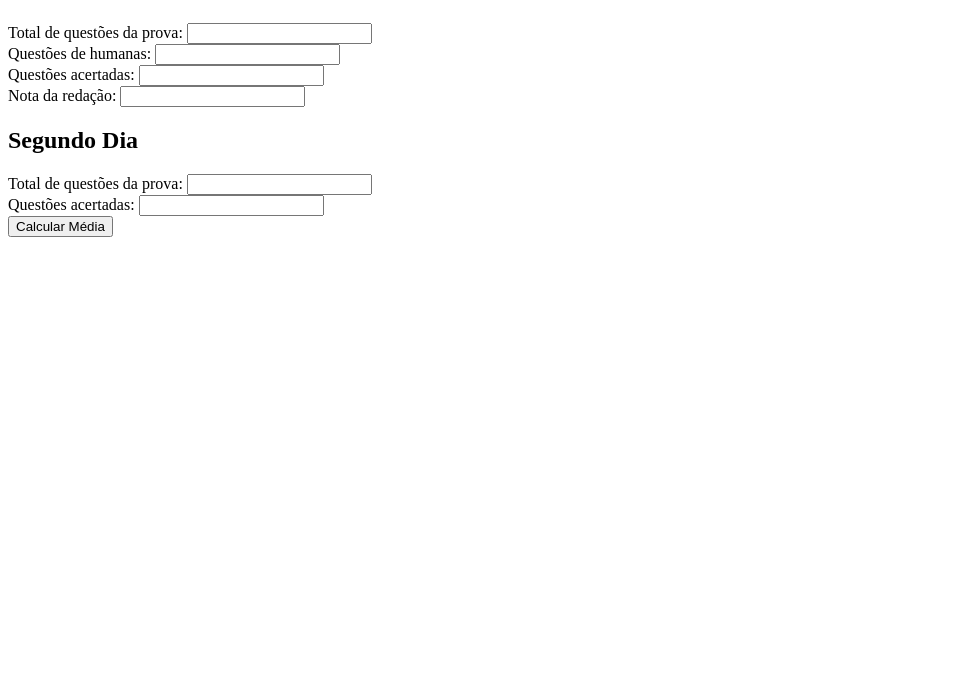
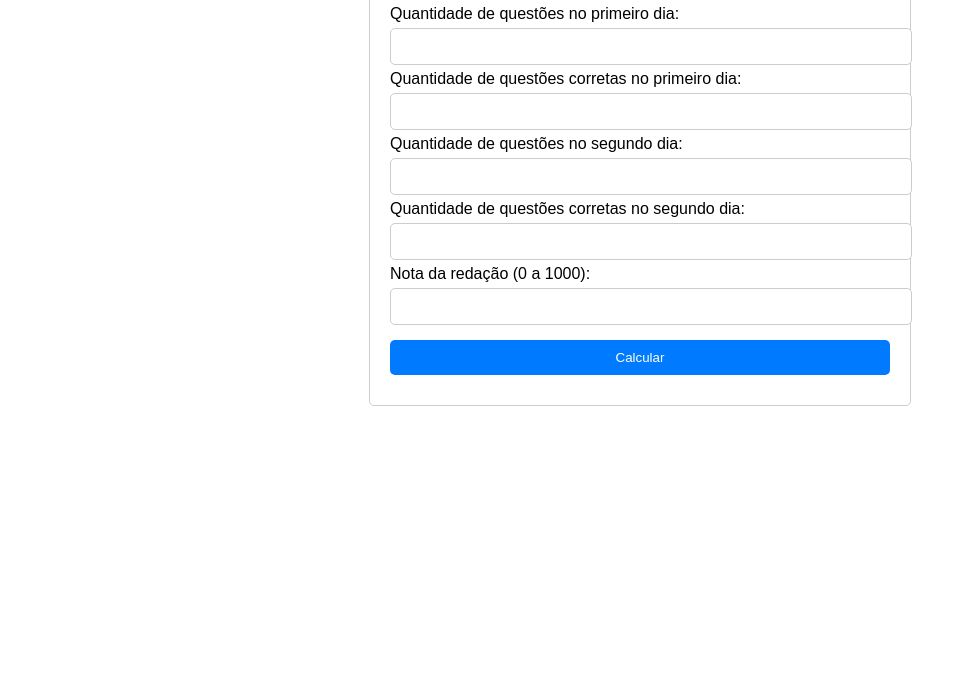
Before and after one commit to estevaotarifa001/ENEM-3RAO, a plain HTML site: page index.html in a window 1280 px wide. Shown: the part 104-800 px from the top of the page, without its empty margins (0-967 px from the left). Drawn offline with Linux system fonts and the light colour scheme.

Commit message:
Update index.html

```diff
--- a/index.html
+++ b/index.html
@@ -1,55 +1,79 @@
 <!DOCTYPE html>
-<html lang="pt-br">
+<html lang="pt-BR">
 <head>
-    <meta charset="UTF-8">
-    <meta name="viewport" content="width=device-width, initial-scale=1.0">
-    <title>Calculadora de Nota do ENEM</title>
-    <style>
-        /* Estilos CSS podem ser adicionados aqui */
-    </style>
+<meta charset="UTF-8">
+<meta name="viewport" content="width=device-width, initial-scale=1.0">
+<title>Calculadora de Nota do ENEM</title>
+<style>
+    body {
+        font-family: Arial, sans-serif;
+        margin: 0;
+        padding: 0;
+        box-sizing: border-box;
+    }
+    .container {
+        max-width: 500px;
+        margin: 20px auto;
+        padding: 20px;
+        border: 1px solid #ccc;
+        border-radius: 5px;
+    }
+    input[type="number"] {
+        width: 100%;
+        padding: 10px;
+        margin: 5px 0;
+        border-radius: 5px;
+        border: 1px solid #ccc;
+    }
+    input[type="submit"] {
+        width: 100%;
+        padding: 10px;
+        margin: 10px 0;
+        border: none;
+        background-color: #007bff;
+        color: #fff;
+        border-radius: 5px;
+        cursor: pointer;
+    }
+</style>
 </head>
 <body>
-    <h1>Calculadora de Nota do ENEM</h1>
 
-    <h2>Primeiro Dia</h2>
-    <label for="totalQuestoes">Total de questões da prova:</label>
-    <input type="number" id="totalQuestoes" required><br>
+<div class="container">
+    <h2>Calculadora de Nota do ENEM</h2>
+    <form id="enemForm">
+        <label for="questoesPrimeiroDia">Quantidade de questões no primeiro dia:</label>
+        <input type="number" id="questoesPrimeiroDia" required>
+        <label for="corretasPrimeiroDia">Quantidade de questões corretas no primeiro dia:</label>
+        <input type="number" id="corretasPrimeiroDia" required>
 
-    <label for="questoesHumanas">Questões de humanas:</label>
-    <input type="number" id="questoesHumanas" required><br>
+        <label for="questoesSegundoDia">Quantidade de questões no segundo dia:</label>
+        <input type="number" id="questoesSegundoDia" required>
+        <label for="corretasSegundoDia">Quantidade de questões corretas no segundo dia:</label>
+        <input type="number" id="corretasSegundoDia" required>
 
-    <label for="questoesAcertadas">Questões acertadas:</label>
-    <input type="number" id="questoesAcertadas" required><br>
+        <label for="notaRedacao">Nota da redação (0 a 1000):</label>
+        <input type="number" id="notaRedacao" min="0" max="1000" required>
 
-    <label for="notaRedacao">Nota da redação:</label>
-    <input type="number" id="notaRedacao" required><br>
+        <input type="submit" value="Calcular">
+    </form>
+</div>
 
-    <h2>Segundo Dia</h2>
-    <label for="totalQuestoesSegundoDia">Total de questões da prova:</label>
-    <input type="number" id="totalQuestoesSegundoDia" required><br>
+<script>
+    document.getElementById('enemForm').addEventListener('submit', function(event) {
+        event.preventDefault();
 
-    <label for="questoesAcertadasSegundoDia">Questões acertadas:</label>
-    <input type="number" id="questoesAcertadasSegundoDia" required><br>
+        var questoesPrimeiroDia = parseInt(document.getElementById('questoesPrimeiroDia').value);
+        var corretasPrimeiroDia = parseInt(document.getElementById('corretasPrimeiroDia').value);
+        var questoesSegundoDia = parseInt(document.getElementById('questoesSegundoDia').value);
+        var corretasSegundoDia = parseInt(document.getElementById('corretasSegundoDia').value);
+        var notaRedacao = parseInt(document.getElementById('notaRedacao').value);
 
-    <button onclick="calcularMedia()">Calcular Média</button>
+        var media = ((corretasPrimeiroDia / questoesPrimeiroDia) + (corretasSegundoDia / questoesSegundoDia) + (notaRedacao / 1000)) / 3;
+        var arredondamento = Math.round(media * 10) / 10; // arredondando para uma casa decimal
 
-    <div id="resultado"></div>
-<script>
-    function calcularMedia() {
-        var totalQuestoes = parseInt(document.getElementById('totalQuestoes').value);
-        var questoesHumanas = parseInt(document.getElementById('questoesHumanas').value);
-        var questoesAcertadas = parseInt(document.getElementById('questoesAcertadas').value);
-        var notaRedacao = parseFloat(document.getElementById('notaRedacao').value);
-        var totalQuestoesSegundoDia = parseInt(document.getElementById('totalQuestoesSegundoDia').value);
-        var questoesAcertadasSegundoDia = parseInt(document.getElementById('questoesAcertadasSegundoDia').value);
-
-        var notaPrimeiroDia = ((questoesAcertadas / totalQuestoes) * 100 + notaRedacao) / 100;
-        var notaSegundoDia = (questoesAcertadasSegundoDia / totalQuestoesSegundoDia);
-
-        var media = (notaPrimeiroDia + notaSegundoDia) / 2;
-        media = Math.ceil(media * 10) / 10; // Arredonda para cima com uma casa decimal
-        document.getElementById('resultado').innerHTML = "Sua média no ENEM é: " + media.toFixed(1);
-    }
+        alert("Sua média no ENEM é: " + media.toFixed(2) + "\nSua nota de arredondamento é: " + arredondamento.toFixed(1));
+    });
 </script>
 
 </body>
```
